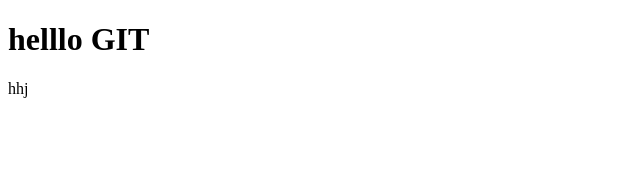
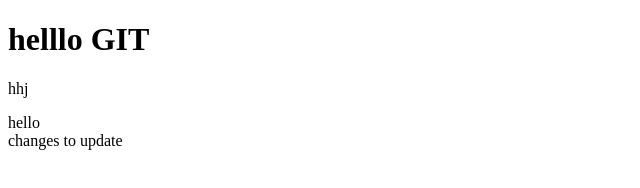
Before and after one commit to tejaswi536/tutorial, a plain HTML site: page index.html in a window 1280 px wide. Shown: the whole page, without its empty margins (0-640 px from the left). Drawn offline with Linux system fonts and the light colour scheme.

Commit message:
update branch

```diff
--- a/index.html
+++ b/index.html
@@ -6,5 +6,7 @@
     <body>
         <h1>helllo GIT</h1>
         <p>hhj</p>
+        <span>hello</span>
+        <div>changes to update</div>
     </body>
 </html>
```
